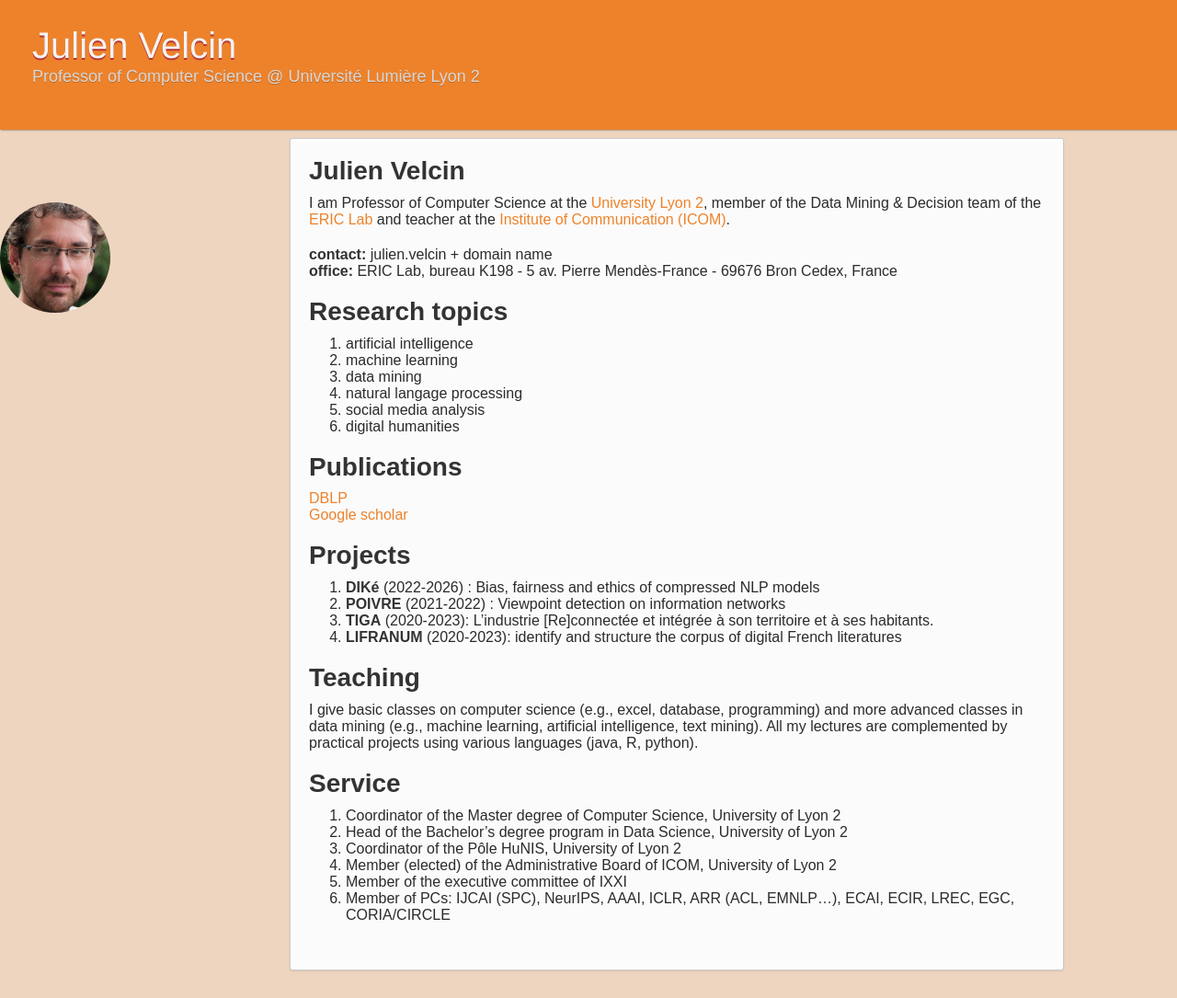
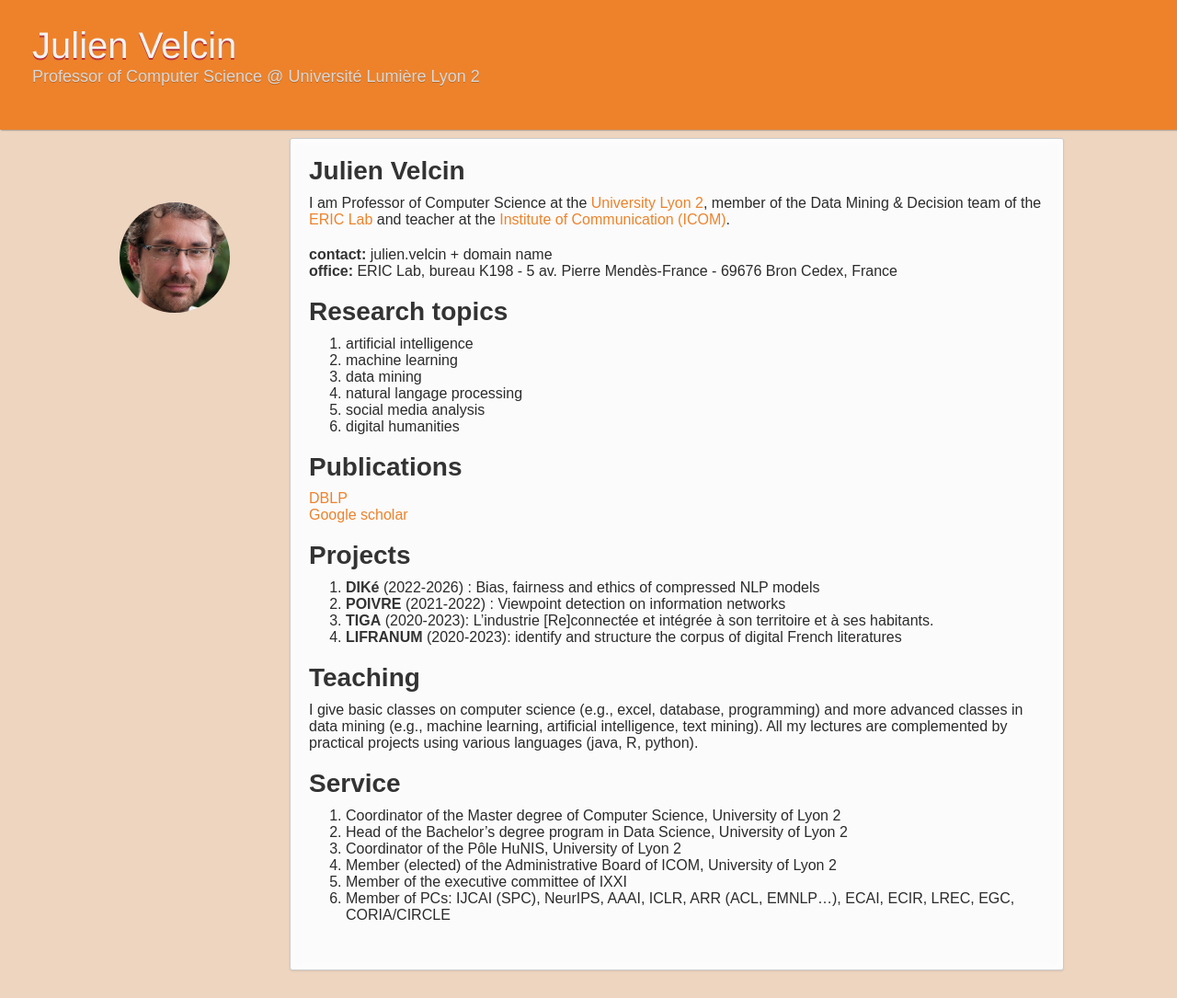
Before and after one commit to Velcin/velcin.github.io, a Jekyll site: the page built from index.md, in a window 1280 px wide and 1085 px high. Shown: the whole window at 92% size. Built offline with Jekyll 4.4.1, drawn with Linux system fonts in a browser that asks for light colours; some web fonts are replaced; our own code applies the rules of GitHub Pages for plain Markdown files; a script that is not in the unit is left out.

Commit message:
picture3

```diff
--- a/_sass/jekyll-theme-leap-day.scss
+++ b/_sass/jekyll-theme-leap-day.scss
@@ -291,7 +291,7 @@ small {
 .img_pic {
   border-radius: 50%;
   width: 120px;
-  left:40px;
+  margin-left:40px;
 }
 
 nav {
@@ -299,7 +299,7 @@ nav {
   position: fixed;
   top: 220px;
   left:50%;
-  margin-left:-640px;
+  margin-left:-550px;
   color: #eeccaa;
 
   ul {
```
